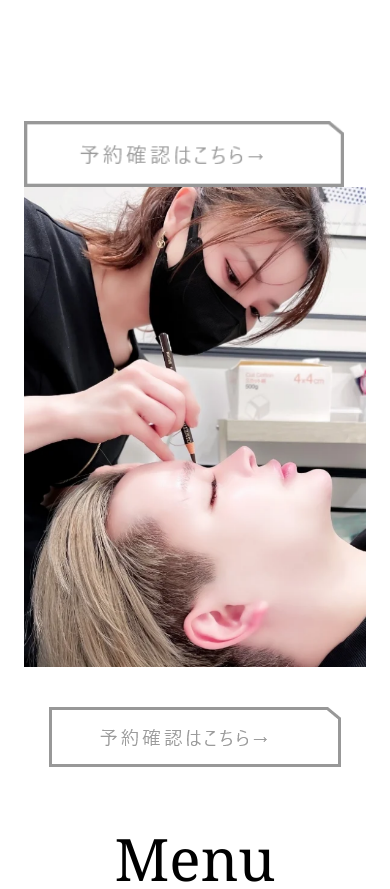
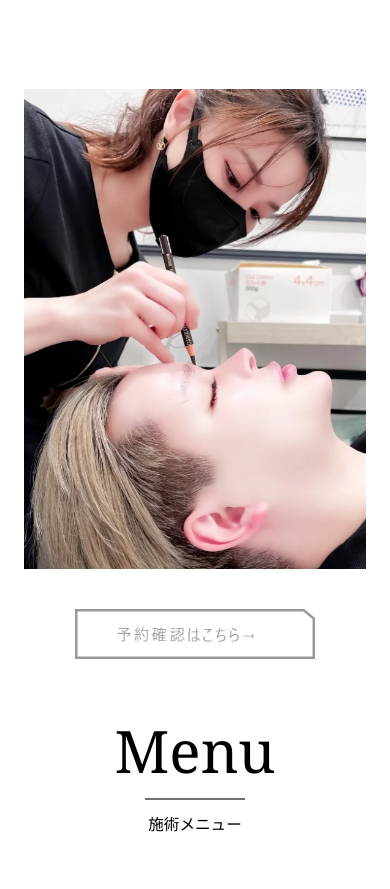
Before and after one commit to s7-japan/Nagamori, a React (Vite) app: page / in a window 390 px wide. Shown: the part 1285-2174 px from the top of the page. Built offline with nearby package versions, Linux system fonts and the light colour scheme.

Commit message:
button fixed

```diff
--- a/src/components/HeroContent.jsx
+++ b/src/components/HeroContent.jsx
@@ -22,13 +22,13 @@ const HeroContent = () => {
           <br />
           仕上がりが希望の⾊・形と異なるリスクがあります。ニードルの刺激により、発⾚・腫脹・疼痛・搔痒感が数⽇続く場合があります。また、感染・予期せぬアレルギー等の副作⽤が起こる可能性があります。
         </p>
-        <img src={btn1} alt="" className="w-80 mt-8"/>
+        <img src={btn1} alt="" className="w-60 mt-8 hidden md:block"/>
       </div>
       <div className="w-full md:w-1/2 flex justify-end">
         <img src={intersection} alt="" className="w-full md:w-[80%]" />
       </div>
       <div className="flex justify-center mt-10 md:hidden">
-        <img src={btn1} alt="" />
+        <img src={btn1} alt="" className="w-60"/>
       </div>
     </div>
   );
--- a/src/components/Menu.jsx
+++ b/src/components/Menu.jsx
@@ -43,7 +43,7 @@ const Menu = () => {
           <p className="text-[3vw] md:text-[0.8vw]">￥ 100,000~</p>
         </div>
       </div>
-      <img src={btn2} alt="" className="mt-5"/>
+      <img src={btn2} alt="" className="mt-5 w-60"/>
       <p className="mt-4 md:mt-9 text-[3.3vw] md:text-[1vw]">初めての方も、ご気軽のお問い合わせください。</p>
     </div>
   );
--- a/src/components/Portfolio.jsx
+++ b/src/components/Portfolio.jsx
@@ -35,7 +35,7 @@ const Portfolio = () => {
         <img src={p11} alt="" />
         <img src={p12} alt="" />
       </div>
-      <img src={btn4} alt="" className="mt-10"/>
+      <img src={btn4} alt="" className="mt-10 w-60"/>
     </div>
   );
 };
```
